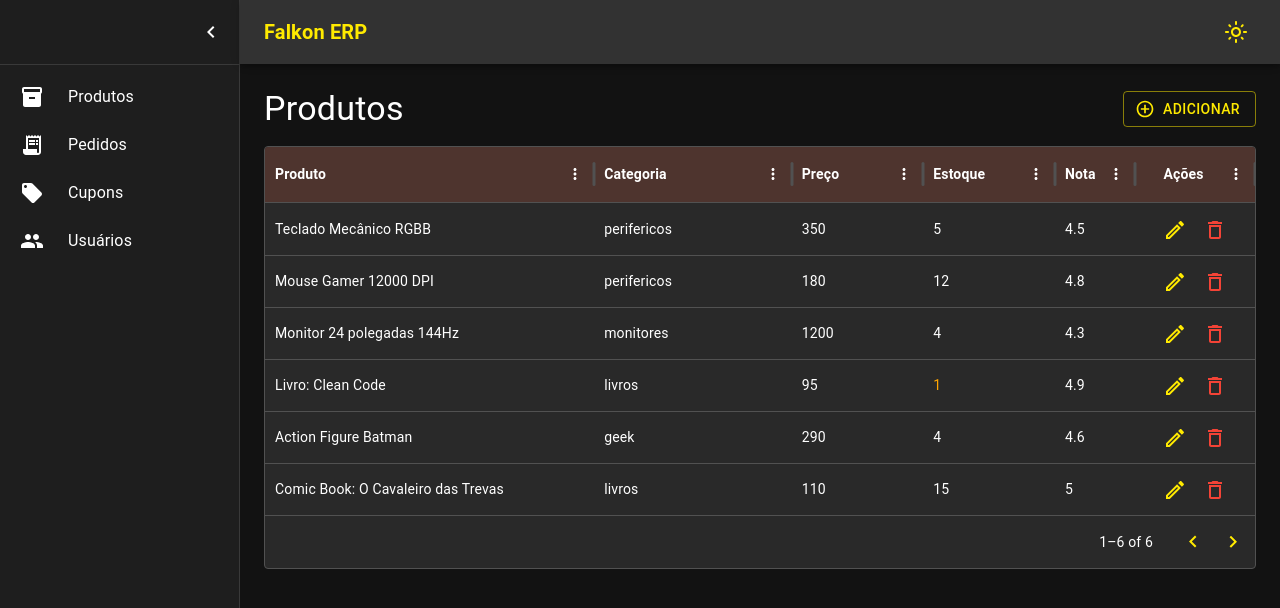
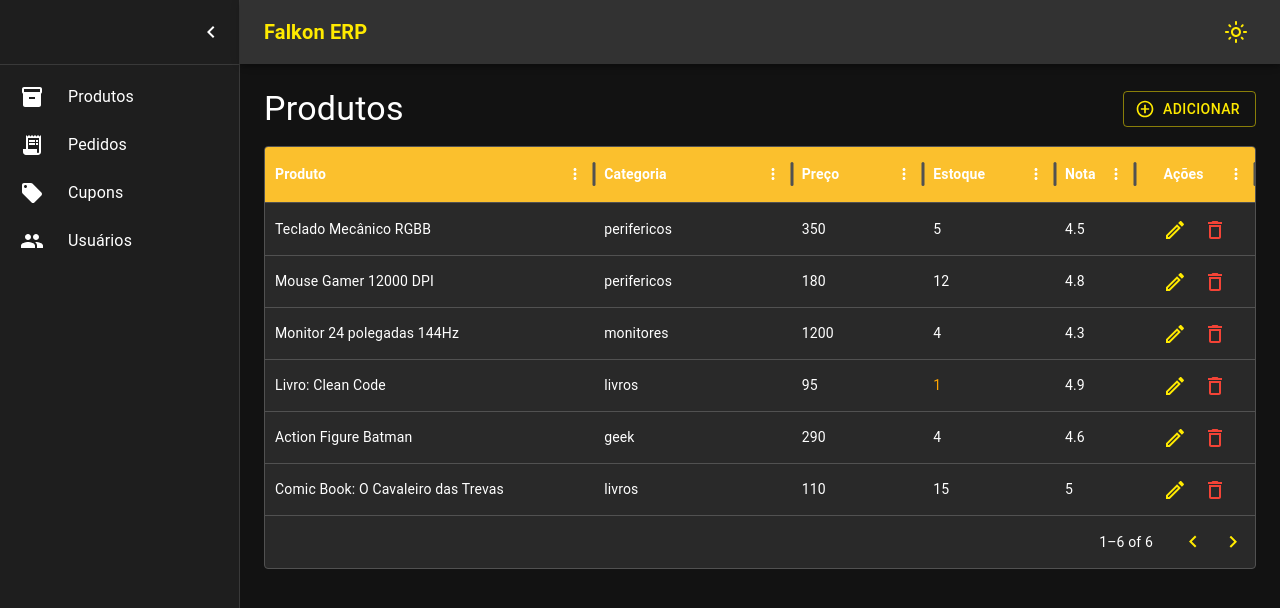
Before and after one commit to BrunoCGhisi/front-end-react-falkon-project, a React (Vite) app: page / in a window 1280 px wide. Shown: the top 608 px of the page. Built offline with nearby package versions, Linux system fonts and the light colour scheme; data requests are answered from the project's data file.

Commit message:
theme finished

```diff
--- a/src/shared/components/buttons/ButtonAction.jsx
+++ b/src/shared/components/buttons/ButtonAction.jsx
@@ -7,9 +7,12 @@ export default function ButtonAction({
                                      }) {
     return (
         <Button
-            variant="outlined"
             color="primary"
-            startIcon={IconName ? <IconName /> : null}
+            startIcon={
+                IconName
+                    ? <IconName />
+                    : null
+            }
             onClick={onClick}
         >
             {buttonText}
--- a/src/shared/components/menu/DrawerMenu.jsx
+++ b/src/shared/components/menu/DrawerMenu.jsx
@@ -156,7 +156,11 @@ export default function DrawerMenu({ children }) {
         <Box sx={{ display: "flex", width: "100%" }}>
             <CssBaseline />
 
-            <AppBar position="fixed" open={open}>
+            <AppBar
+                position="fixed"
+                open={open}
+                color="inherit"
+            >
                 <Toolbar>
                     {!open && (
                         <IconButton
--- a/src/shared/themes/DarkTheme.js
+++ b/src/shared/themes/DarkTheme.js
@@ -1,5 +1,5 @@
 import { createTheme } from "@mui/material";
-import { brown, yellow} from "@mui/material/colors";
+import { brown, yellow } from "@mui/material/colors";
 
 
 export const DarkTheme = createTheme({
@@ -7,7 +7,7 @@ export const DarkTheme = createTheme({
         mode: "dark",
         primary: {
             main: yellow["A400"],
-            optional: brown["800"]
+            optional: yellow["700"]
         },
 
         background: {
@@ -15,4 +15,11 @@ export const DarkTheme = createTheme({
             paper: "#1E1E1E",
         },
     },
+    components: {
+        MuiButton: {
+            defaultProps: {
+                variant: "outlined",
+            },
+        },
+    },
 });
--- a/src/shared/themes/LightTheme.js
+++ b/src/shared/themes/LightTheme.js
@@ -1,13 +1,14 @@
-import { createTheme } from "@mui/material";
-import {amber, yellow} from "@mui/material/colors";
+import {amber, brown, yellow} from "@mui/material/colors";
+import {createTheme} from "@mui/material";
 
 export const LightTheme = createTheme({
     palette: {
         mode: "light",
 
         primary: {
-            main: yellow["A400"],
-            optional: amber["A200"]
+            main: amber["500"],
+            contrastText: "#000000",
+            optional: yellow["300"]
         },
 
         background: {
@@ -15,4 +16,13 @@ export const LightTheme = createTheme({
             paper: "#FFFFFF",
         },
     },
+
+    components: {
+        MuiButton: {
+            defaultProps: {
+                variant: "contained",
+                color: "primary",
+            },
+        },
+    },
 });
```
Also changed, not shown: 1 other file (tests, documents, lock files or other folders).
